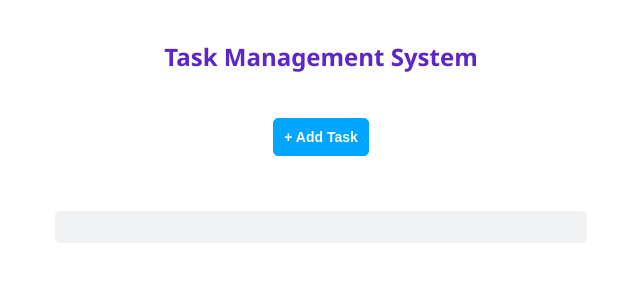
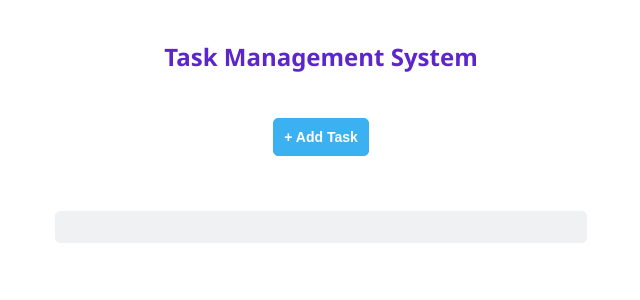
Before and after one commit to aysellunlu/task-managemenr, a React (Create React App) app: page / in a window 1280 px wide. In both pictures the pointer is over the button "+ Add Task". Shown: the top 300 px of the page, without its empty margins (319-959 px from the left). Built offline with nearby package versions, Linux system fonts and the light colour scheme.

Commit message:
hovers, sttyle details

```diff
--- a/src/components/Button/Button.css
+++ b/src/components/Button/Button.css
@@ -2,6 +2,19 @@
   background-color: rgb(0, 166, 255);
   padding: 10px;
   border: 1px solid rgb(0, 166, 255);
+  border-radius: 5px;
+  color: white;
+  font-size: 14px;
+  font-weight: 600;
+  text-align: center;
+  align-items: center;
+  align-self: center;
+  margin: 5px;
+}
+.create-btn:hover {
+  background-color: rgb(59, 177, 241);
+  padding: 10px;
+  border: 1px solid rgb(59, 177, 241);
   border-radius: 5px;
   color: white;
   font-size: 14px;
@@ -17,6 +30,18 @@
   border-radius: 5px;
   border: 1px solid rgb(242, 239, 244);
   background-color: rgb(242, 239, 244);
+  justify-content: space-between;
+  margin-left: auto;
+}
+.close-btn:hover {
+  color: rgb(54, 20, 86);
+  font-weight: 600;
+  border-radius: 5px;
+  border: 1px solid rgb(207, 198, 212);
+  background-color: rgb(207, 198, 212);
+  justify-content: space-between;
+  margin-left: auto;
+  margin-bottom: auto;
 }
 .delete-btn {
   color: rgb(134, 5, 18);
@@ -28,3 +53,13 @@
   margin-left: auto;
   display: flex;
 }
+.delete-btn:hover {
+  color: rgb(80, 7, 15);
+  font-weight: 600;
+  border-radius: 5px;
+  border: 1px solid rgb(197, 179, 179);
+  background-color: rgb(197, 179, 179);
+  justify-content: space-between;
+  margin-left: auto;
+  display: flex;
+}
--- a/src/components/Modal/Modal.css
+++ b/src/components/Modal/Modal.css
@@ -10,16 +10,19 @@
   display: grid;
   grid-template-columns: auto auto;
   padding: 10px;
+align-self: start;
 }
 .grid-title {
   background-color: rgba(255, 255, 255, 0.8);
   padding: 5px;
   font-size: 30px;
   text-align: center;
+  align-self: start;
 }
 .grid-close-btn {
   background-color: rgba(255, 255, 255, 0.8);
-  padding: 3px;
+  padding: 5px;
   font-size: 30px;
   text-align: center;
+  align-self: start;
 }
--- a/src/components/Text/Text.css
+++ b/src/components/Text/Text.css
@@ -25,6 +25,8 @@
   display: grid;
   grid-template-columns: auto auto auto;
   padding: 10px;
+  align-self: center;
+  align-items: center;
 }
 .grid-task {
   padding: 5px;
```
